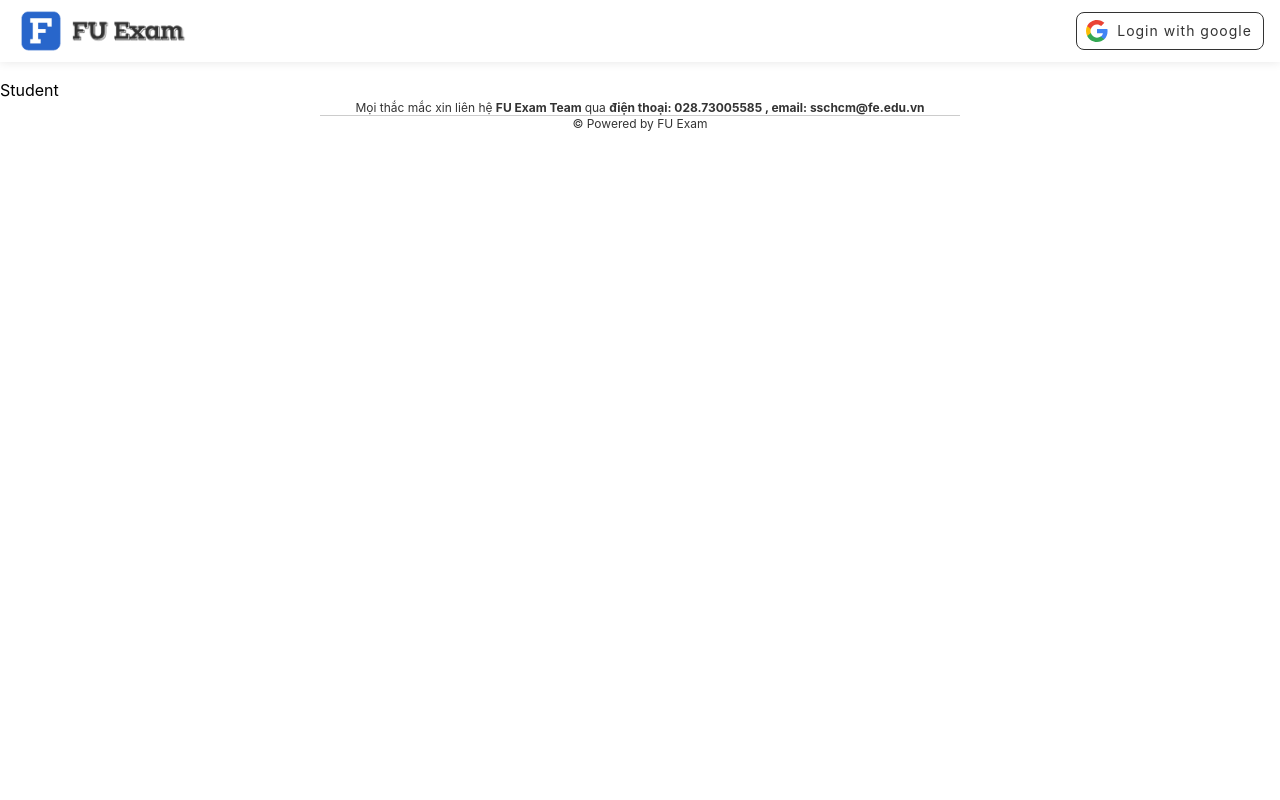
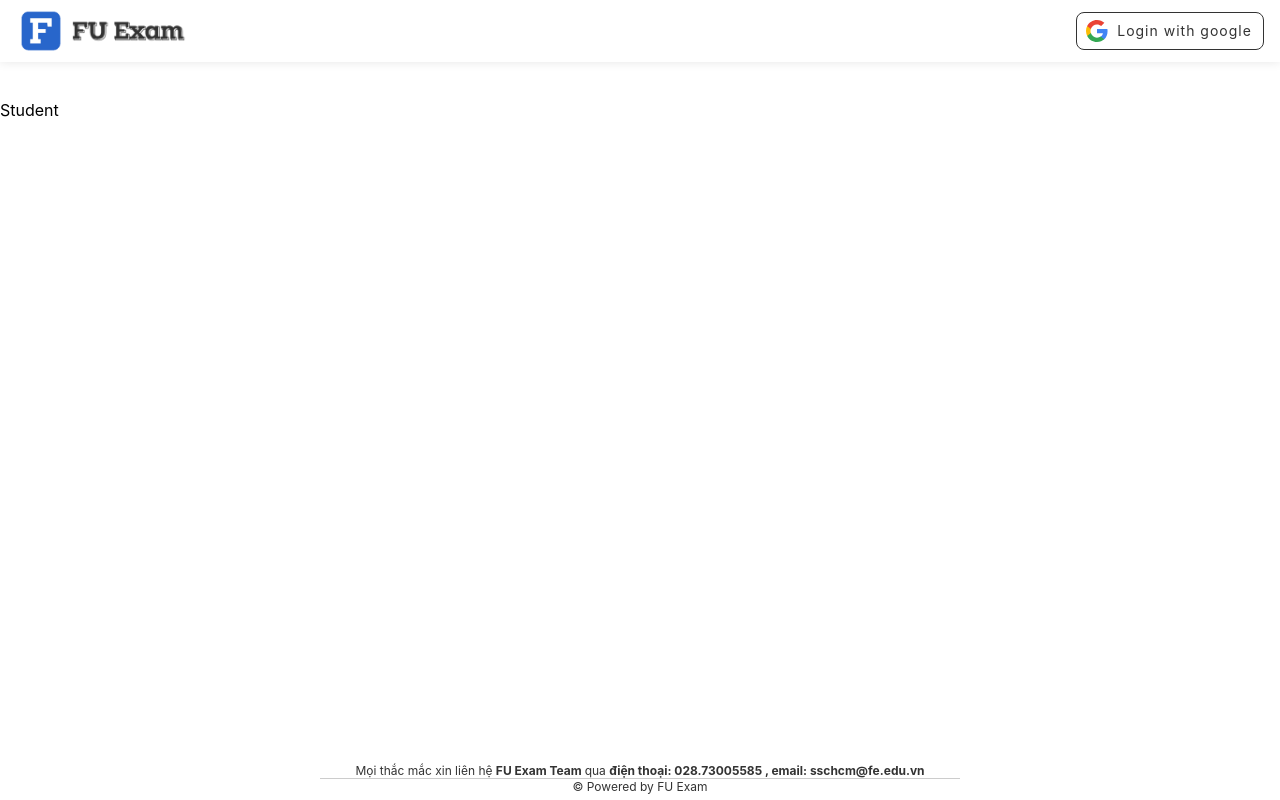
Before and after one commit to ngogiahuan/FU-Exam-Schedule, a React (Create React App) app in the folder fuexamschedule/: page /student in a window 1280 px wide. Built offline with nearby package versions, Linux system fonts and the light colour scheme.

Commit message:
fix the footer always stay at the bottom

```diff
--- a/fuexamschedule/src/App.css
+++ b/fuexamschedule/src/App.css
@@ -1,5 +1,10 @@
 .App {
   text-align: center;
+}
+.main-content {
+  min-height: calc(100vh - (20px + 20px)); /* Adjust the padding and footer height as needed */
+  padding: 20px 0;
+  position: relative;
 }
 
 .App-logo {
--- a/fuexamschedule/src/App.js
+++ b/fuexamschedule/src/App.js
@@ -9,14 +9,14 @@ function App() {
   const userProfile = JSON.parse(sessionStorage.getItem('userProfile'));
 
   return (
-    <>
+      <div className="main-content">
         <Navbar />
           <Routes>
             <Route path='/' element={<Welcome />} />
             <Route path='/student' element={<Student />} />
           </Routes>
         <Footer />
-    </>
+      </div>
   );
 }
 
--- a/fuexamschedule/src/component/Footer/Footer.css
+++ b/fuexamschedule/src/component/Footer/Footer.css
@@ -3,6 +3,10 @@ footer {
     color: #333;
     text-align: center;
     margin-bottom: 6px;
+    position: absolute;
+    bottom: 0;
+    left: 0;
+    width: 100%;
 }
 
 .line {
```
Lines whose indentation alone changed are shown as unchanged.
